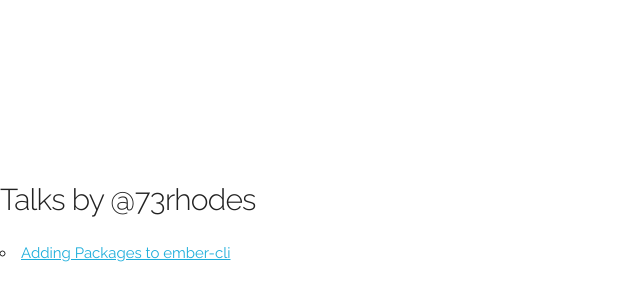
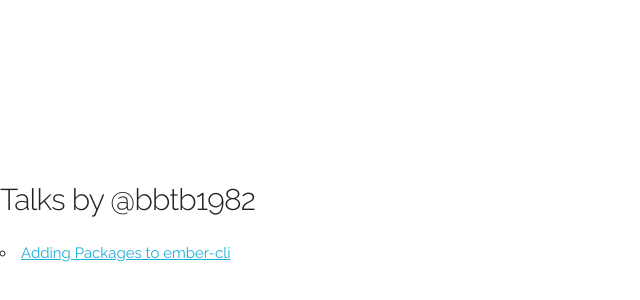
Before and after one commit to bbtb1982/bbtb1982.github.io, a plain HTML site: page index.html in a window 1280 px wide. Shown: the part 76-376 px from the top of the page, 0-640 px from the left. Drawn offline with Linux system fonts and the light colour scheme.

Commit message:
update name

```diff
--- a/index.html
+++ b/index.html
@@ -3,7 +3,7 @@
   <!-- Basic Page Needs
   –––––––––––––––––––––––––––––––––––––––––––––––––– -->
   <meta charset="utf-8">
-  <title>Talks by Brandon Richards @bbtb1982</title>
+  <title>Talks by @bbtb1982</title>
   <meta name="description" content="">
   <meta name="author" content="">
 
@@ -34,7 +34,7 @@
   <div class="container">
     <div class="row">
       <div class="one-half column" style="margin-top: 25%">
-        <h4>Talks by @73rhodes</h4>
+        <h4>Talks by @bbtb1982</h4>
         <ul>
           <li>
             <a href="http://bbtb1982.github.io/talks/ember-cli-shimy-shim/">Adding Packages to ember-cli</a>
```
